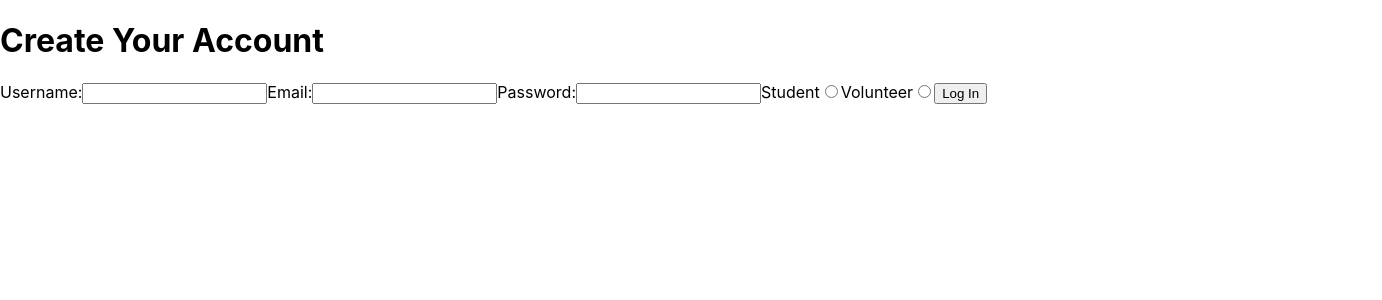
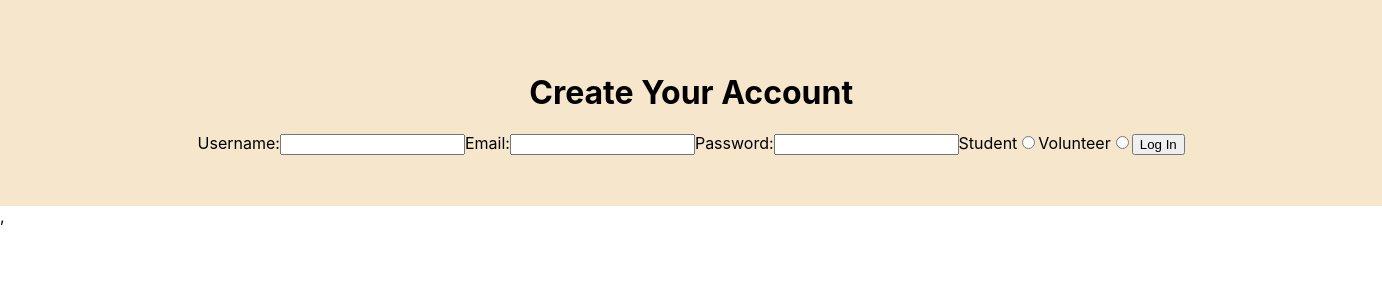
Before and after one commit to Build-Week-SchoolInTheCloud-TTWEBFT22/front-end, a React (Create React App) app in the folder my-app/: page /create in a window 1280 px wide. Shown: the top 300 px of the page, 1382 px wide, since content can reach past the window. Built offline with nearby package versions, Linux system fonts and the light colour scheme; no server answers.

Commit message:
filter not working yet

```diff
--- a/my-app/src/App.js
+++ b/my-app/src/App.js
@@ -1,16 +1,25 @@
 import React from "react";
 import { Switch, Route } from 'react-router-dom';
+import styled from 'styled-components';
 import Login from './components/Login';
 import Student from './components/Student';
 import Admin from './components/Admin';
 import Volunteer from './components/Volunteer';
 import CreateAccount from './components/CreateAccount';
+import './App.css';
 
-import './App.css';
+const HomeWrapper = styled.div`
+ text-align: center;
+  cursor: pointer;
+  background-color: ${(props) => props.theme.white};
+  width: 100%;
+  height: 100%;
+  padding: 4%;
+`;
 
 const App = () => {
 return(
-    <div className="app">
+    <HomeWrapper className="app">
         <Switch>
         <Route path='/admin' component={Admin} />
         <Route path='/create' component={CreateAccount} />
@@ -18,7 +27,7 @@ return(
         <Route path='/volunteer' component={Volunteer} />
         <Route exact path = '/' component={Login} />
         </Switch>
-    </div>
+    </HomeWrapper>
 )
 }
 export default App;
--- a/my-app/src/components/CreateAccount.js
+++ b/my-app/src/components/CreateAccount.js
@@ -1,5 +1,5 @@
 import React, { useEffect, useState } from 'react';
-import { useHistory, Link } from 'react-router-dom';
+import { useHistory } from 'react-router-dom';
 import { axiosWithAuth } from './axiosWithAuth';
 import Students from './Student';
 import Volunteers from './Volunteer';
@@ -29,7 +29,7 @@ export default function CreateAccount (props) {
 				setNewUser(res.data)
 			})
 			.catch((err) => {
-				debugger;
+				console.log(err);
             })
             .finally(() => {
                 setFormValues(initialFormValues);
@@ -47,7 +47,7 @@ export default function CreateAccount (props) {
 			    setNewUser(res.data)
 			})
 			.catch((err) => {
-				debugger;
+				console.log(err);
             })
             .finally(() => {
                 setFormValues(initialFormValues);
@@ -109,8 +109,10 @@ export default function CreateAccount (props) {
               <label>Volunteer
               <input type="radio" value="volunteer" name="roles" checked={formValues.roles === 'volunteer'} onChange={onChange} />
               </label>
-              <button onClick={formValues.roles === 'volunteer' ? '/Volunteer' : '/Student'}>Log In</button>
+              <button>Log In</button>
             </form>
           </div>
           )
       }
+
+    //   onClick={formValues.roles === 'volunteer' ? '/Volunteer' : '/Student'}
```
Also changed, not shown: my-app/src/index.js (+6 -2 lines), 1 other file (tests, documents, lock files or other folders).
